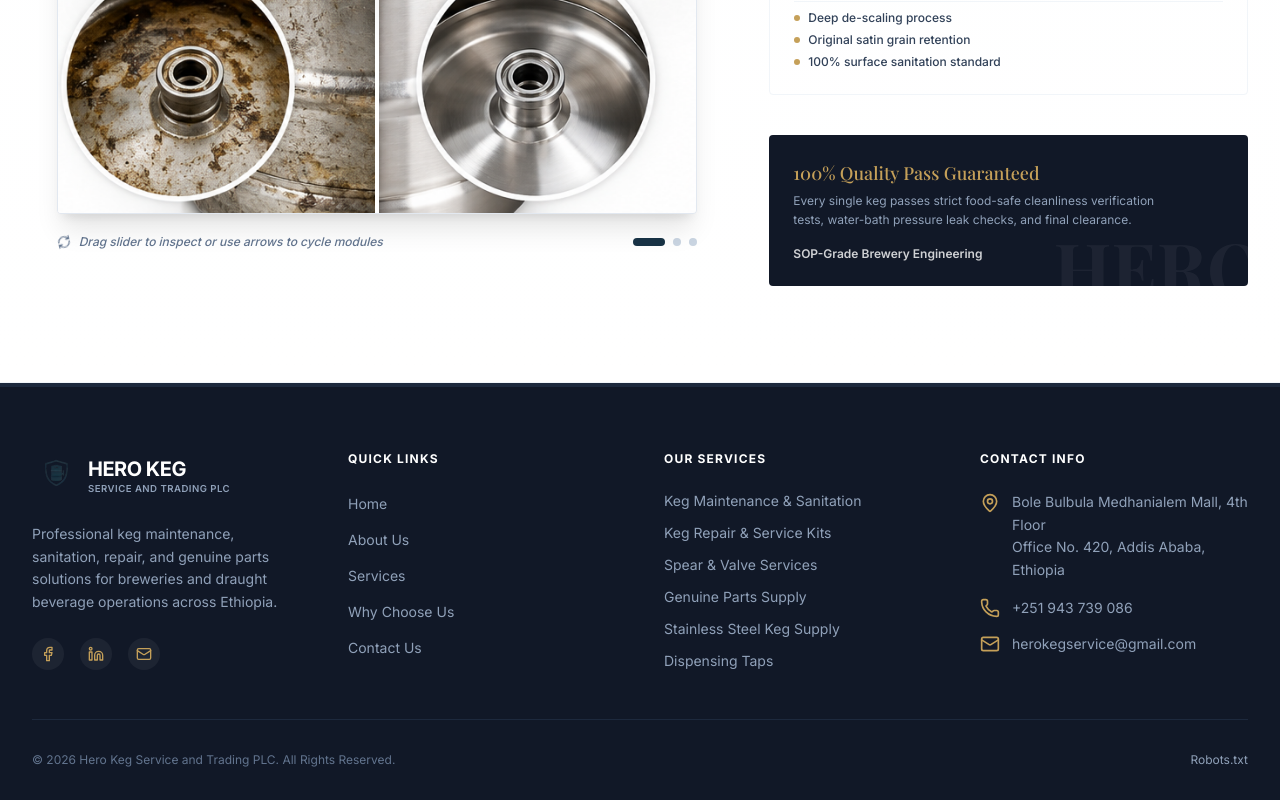
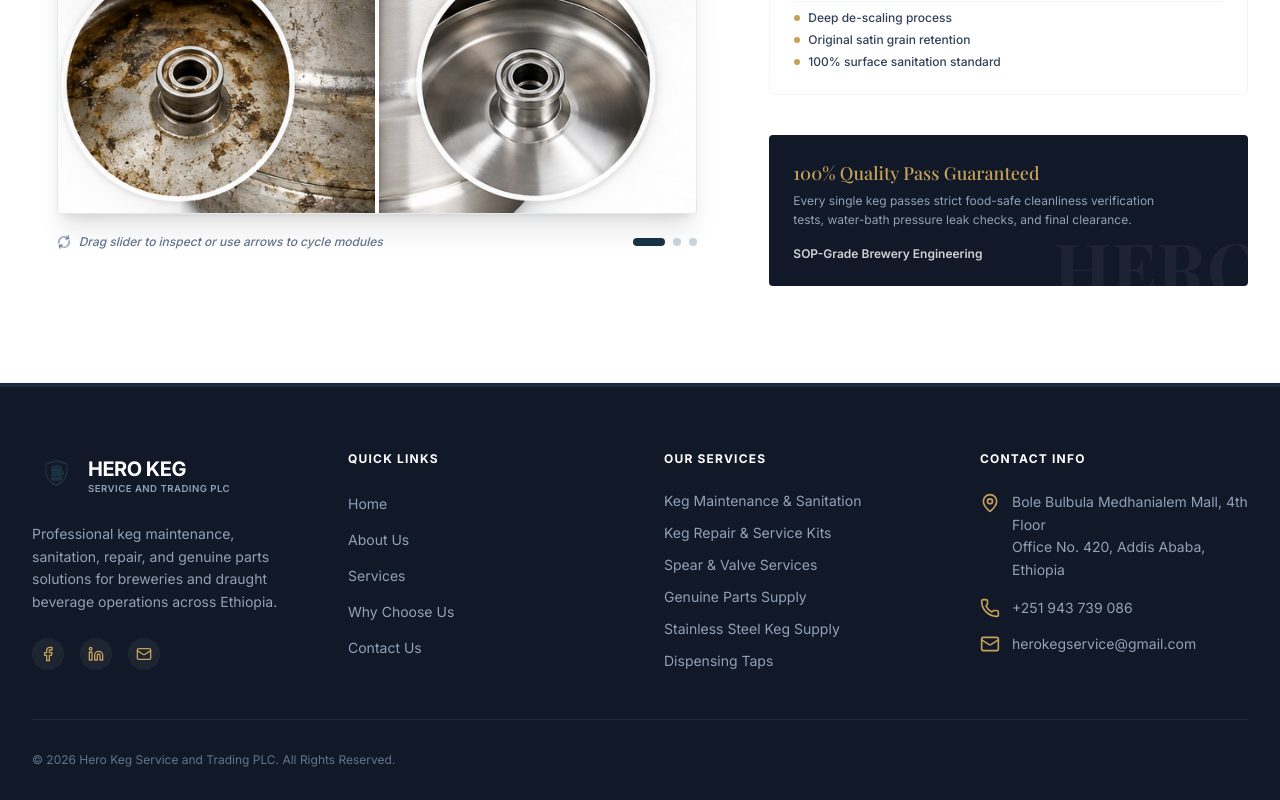
Before and after one commit to endriyas1/Hero-Keg, a React (Vite) app: page / in a window 1280 px wide. Shown: the part 4732-5532 px from the top of the page. Built offline with nearby package versions, Linux system fonts and the light colour scheme; a web font is replaced by a local one.

Commit message:
Remove Robots.txt link from footer
Co-Authored-By: Claude Opus 5.5 <noreply@anthropic.com>
Claude-Session: https://claude.ai/code/session_01UErFiukpPbSTVF1d1pT4RW

```diff
--- a/src/App.tsx
+++ b/src/App.tsx
@@ -272,11 +272,6 @@ export default function App() {
             <p className="text-xs text-slate-500">
               © 2026 Hero Keg Service and Trading PLC. All Rights Reserved.
             </p>
-            <div className="flex flex-wrap items-center justify-center gap-4 text-xs text-slate-400">
-              <a href="/robots.txt" target="_blank" rel="noopener noreferrer" className="hover:text-[#C5A059] transition-colors">
-                Robots.txt
-              </a>
-            </div>
           </div>
         </div>
       </footer>
```
